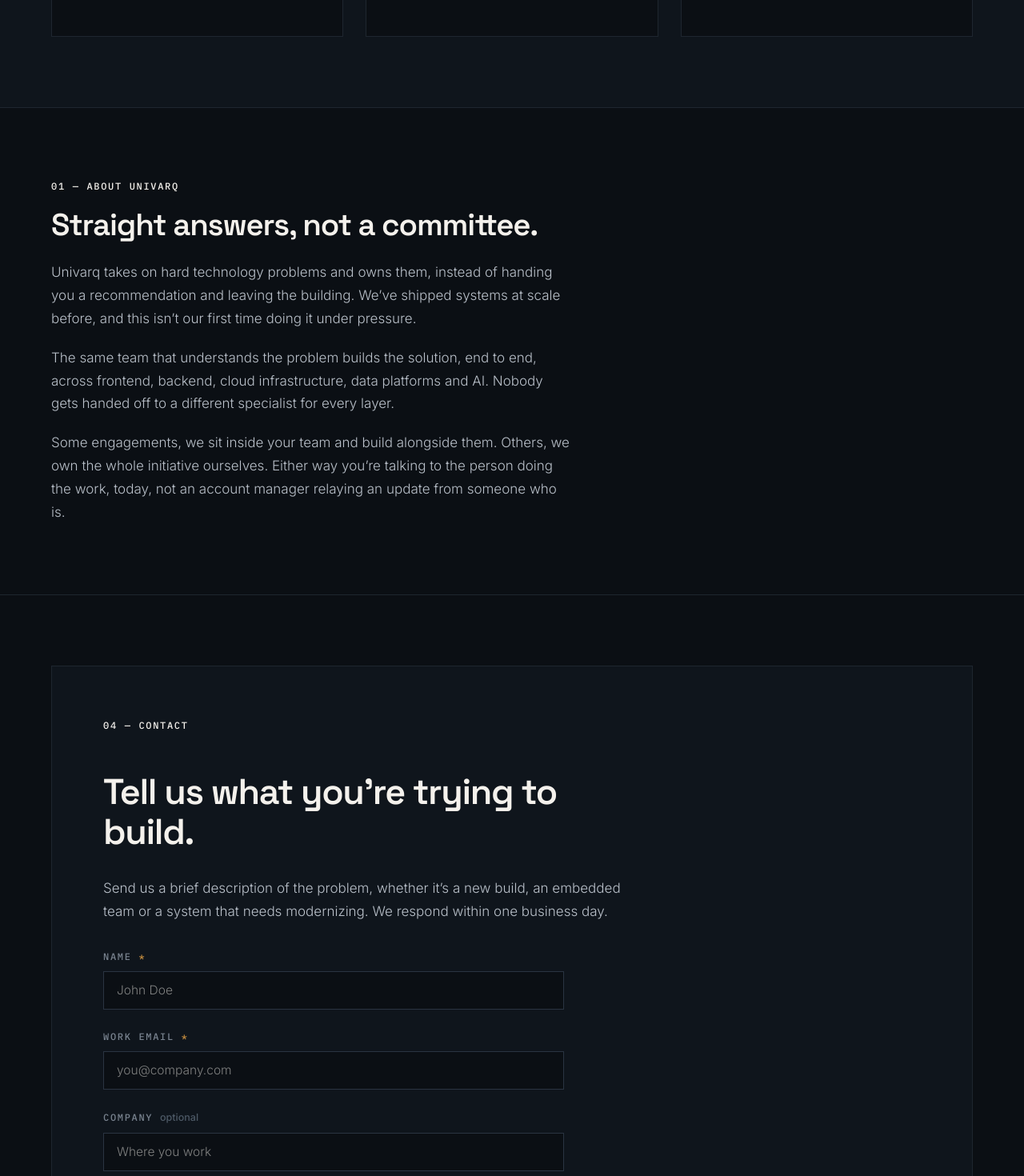
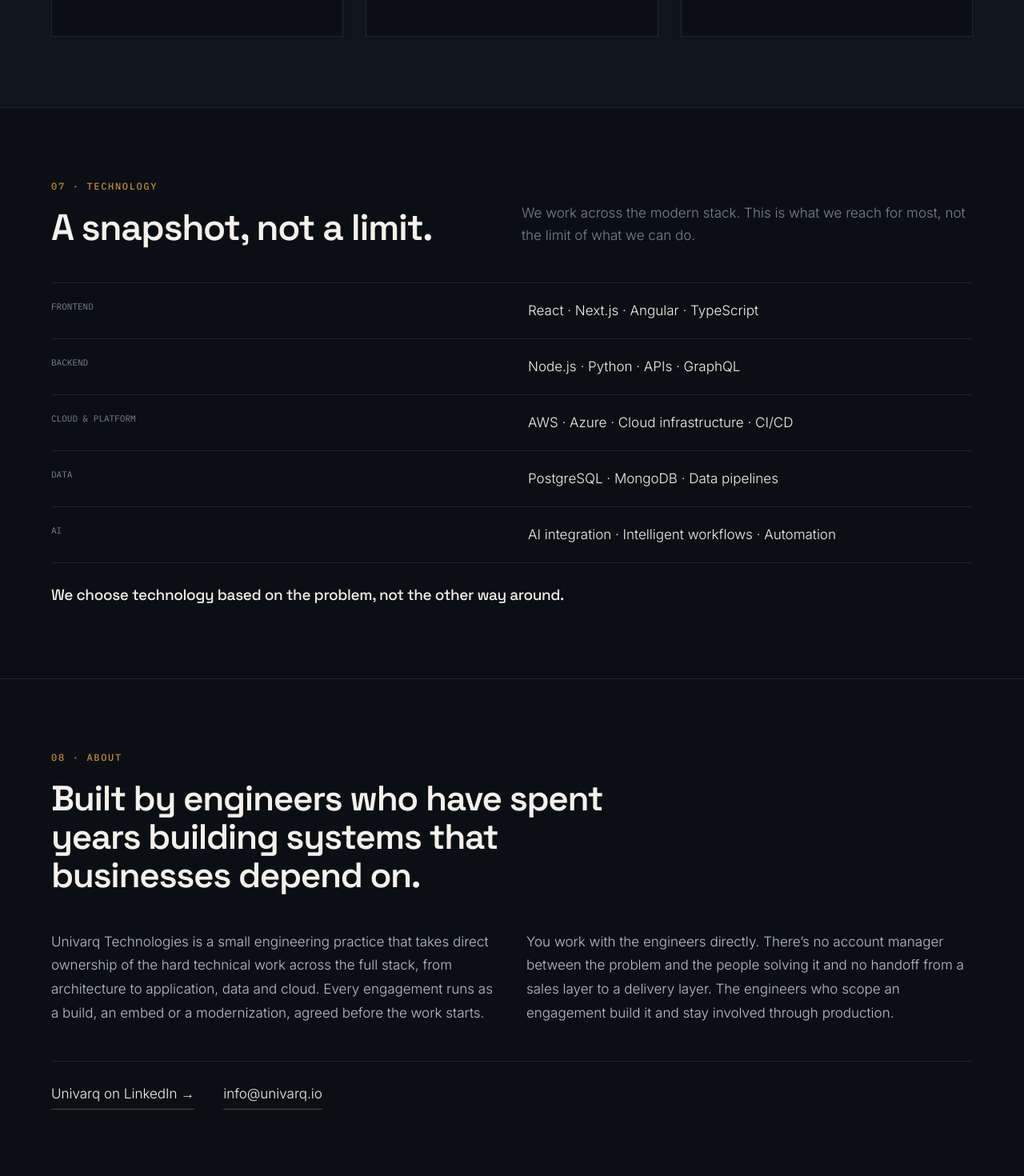
Before and after one commit to haneetsingh/univarq, a Next.js app: page / in a window 1280 px wide. Shown: the part 5640-7110 px from the top of the page at 80% size. Built offline with nearby package versions, Linux system fonts and the light colour scheme.

Commit message:
Add Technology section, rebuild About to v3 spec

```diff
--- a/app/page.tsx
+++ b/app/page.tsx
@@ -8,6 +8,7 @@
 import { HowWeWork } from "@/components/HowWeWork";
 import { Industries } from "@/components/Industries";
 import { CaseStudies } from "@/components/CaseStudies";
+import { Technology } from "@/components/Technology";
 import { Contact } from "@/components/Contact";
 import { Footer } from "@/components/Footer";
 
@@ -24,6 +25,7 @@
         <HowWeWork />
         <Industries />
         <CaseStudies />
+        <Technology />
         <About />
         <Contact />
       </main>
--- a/components/About.tsx
+++ b/components/About.tsx
@@ -1,37 +1,53 @@
 export function About() {
   return (
-    <section id="about" className="border-t border-rule px-6 py-22 sm:px-8">
+    <section id="about" className="border-t border-rule px-6 py-14 sm:px-8 sm:py-22">
       <div className="mx-auto max-w-6xl">
-        <p className="label mb-4">
-          <a href="#about" className="text-brass no-underline hover:underline">
-            01 — About Univarq
+        <p className="label mb-4 text-brass">08 &middot; About</p>
+        <h2
+          className="max-w-[26ch] font-display font-semibold text-paper"
+          style={{ fontSize: "clamp(28px, 3.8vw, 44px)", lineHeight: 1.1, letterSpacing: "-0.03em" }}
+        >
+          Built by engineers who have spent years building systems that
+          businesses depend on.
+        </h2>
+
+        <div
+          className="mt-11 grid gap-9"
+          style={{ gridTemplateColumns: "repeat(auto-fit, minmax(320px, 1fr))" }}
+        >
+          <p className="text-body" style={{ fontSize: 17, fontWeight: 300, lineHeight: 1.75 }}>
+            Univarq Technologies is a small engineering practice that takes
+            direct ownership of the hard technical work across the full
+            stack, from architecture to application, data and cloud. Every
+            engagement runs as a build, an embed or a modernization, agreed
+            before the work starts.
+          </p>
+          <p className="text-body" style={{ fontSize: 17, fontWeight: 300, lineHeight: 1.75 }}>
+            You work with the engineers directly. There&rsquo;s no account
+            manager between the problem and the people solving it and no
+            handoff from a sales layer to a delivery layer. The engineers
+            who scope an engagement build it and stay involved through
+            production.
+          </p>
+        </div>
+
+        <div className="mt-11 flex flex-wrap gap-9 border-t border-rule pt-6.5">
+          <a
+            href="https://linkedin.com/company/univarq"
+            target="_blank"
+            rel="noopener noreferrer"
+            className="border-b pb-1 text-brass transition-colors hover:text-brass-hover"
+            style={{ borderBottomColor: "rgba(192,138,62,.45)" }}
+          >
+            Univarq on LinkedIn &rarr;
           </a>
-        </p>
-        <h2
-          className="max-w-2xl font-display font-semibold text-paper"
-          style={{ fontSize: "clamp(1.75rem, 3vw, 2.5rem)" }}
-        >
-          Straight answers, not a committee.
-        </h2>
-        <div className="mt-6 flex max-w-[62ch] flex-col gap-5 text-body">
-          <p>
-            Univarq takes on hard technology problems and owns them, instead
-            of handing you a recommendation and leaving the building.
-            We&rsquo;ve shipped systems at scale before, and this
-            isn&rsquo;t our first time doing it under pressure.
-          </p>
-          <p>
-            The same team that understands the problem builds the solution,
-            end to end, across frontend, backend, cloud infrastructure, data
-            platforms and AI. Nobody gets handed off to a different
-            specialist for every layer.
-          </p>
-          <p>
-            Some engagements, we sit inside your team and build alongside
-            them. Others, we own the whole initiative ourselves. Either way
-            you&rsquo;re talking to the person doing the work, today, not
-            an account manager relaying an update from someone who is.
-          </p>
+          <a
+            href="mailto:info@univarq.io"
+            className="border-b pb-1 text-brass transition-colors hover:text-brass-hover"
+            style={{ borderBottomColor: "rgba(192,138,62,.45)" }}
+          >
+            info@univarq.io
+          </a>
         </div>
       </div>
     </section>
--- /dev/null
+++ b/components/Technology.tsx
@@ -0,0 +1,60 @@
+const TECHNOLOGY = [
+  { term: "Frontend", description: "React · Next.js · Angular · TypeScript" },
+  { term: "Backend", description: "Node.js · Python · APIs · GraphQL" },
+  {
+    term: "Cloud & Platform",
+    description: "AWS · Azure · Cloud infrastructure · CI/CD",
+  },
+  { term: "Data", description: "PostgreSQL · MongoDB · Data pipelines" },
+  {
+    term: "AI",
+    description: "AI integration · Intelligent workflows · Automation",
+  },
+];
+
+export function Technology() {
+  return (
+    <section className="border-t border-rule px-6 py-14 sm:px-8 sm:py-22">
+      <div className="mx-auto max-w-6xl">
+        <div className="grid items-end gap-6 sm:grid-cols-2">
+          <div>
+            <p className="label mb-4 text-brass">07 &middot; Technology</p>
+            <h2
+              className="font-display font-semibold text-paper"
+              style={{ fontSize: "clamp(30px, 4.2vw, 46px)", lineHeight: 1.08, letterSpacing: "-0.03em" }}
+            >
+              A snapshot, not a limit.
+            </h2>
+          </div>
+          <p className="text-grey" style={{ fontSize: 17, fontWeight: 300 }}>
+            We work across the modern stack. This is what we reach for most,
+            not the limit of what we can do.
+          </p>
+        </div>
+
+        <dl className="mt-11 border-t border-rule">
+          {TECHNOLOGY.map((item) => (
+            <div
+              key={item.term}
+              className="grid gap-1.5 border-b border-rule py-5"
+              style={{ gridTemplateColumns: "repeat(auto-fit, minmax(240px, 1fr))", columnGap: 40 }}
+            >
+              <dt className="font-label text-[11px] uppercase text-grey">{item.term}</dt>
+              <dd className="text-paper" style={{ fontSize: 17, fontWeight: 300 }}>
+                {item.description}
+              </dd>
+            </div>
+          ))}
+        </dl>
+
+        <p
+          className="mt-6 font-display text-paper"
+          style={{ fontSize: 19, fontWeight: 400, letterSpacing: "-0.02em" }}
+        >
+          We choose technology based on the problem, not the other way
+          around.
+        </p>
+      </div>
+    </section>
+  );
+}
```
